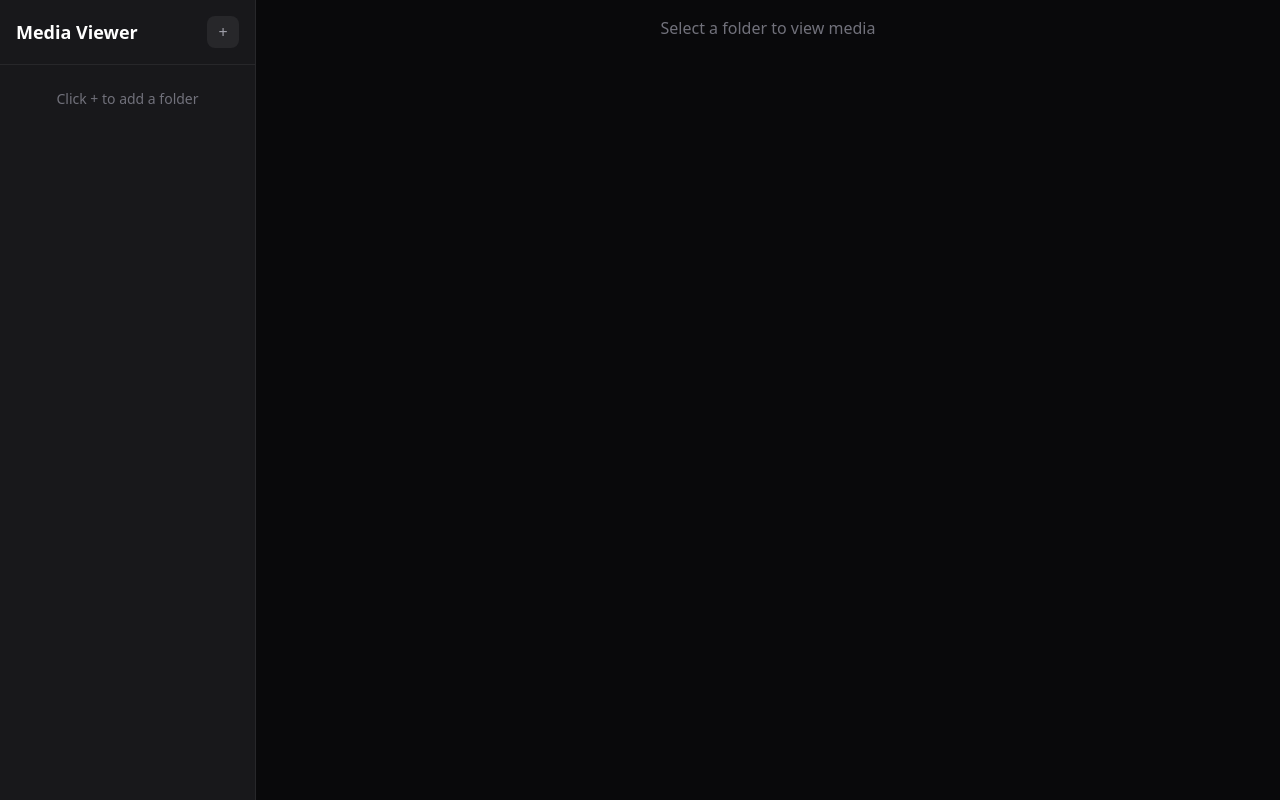
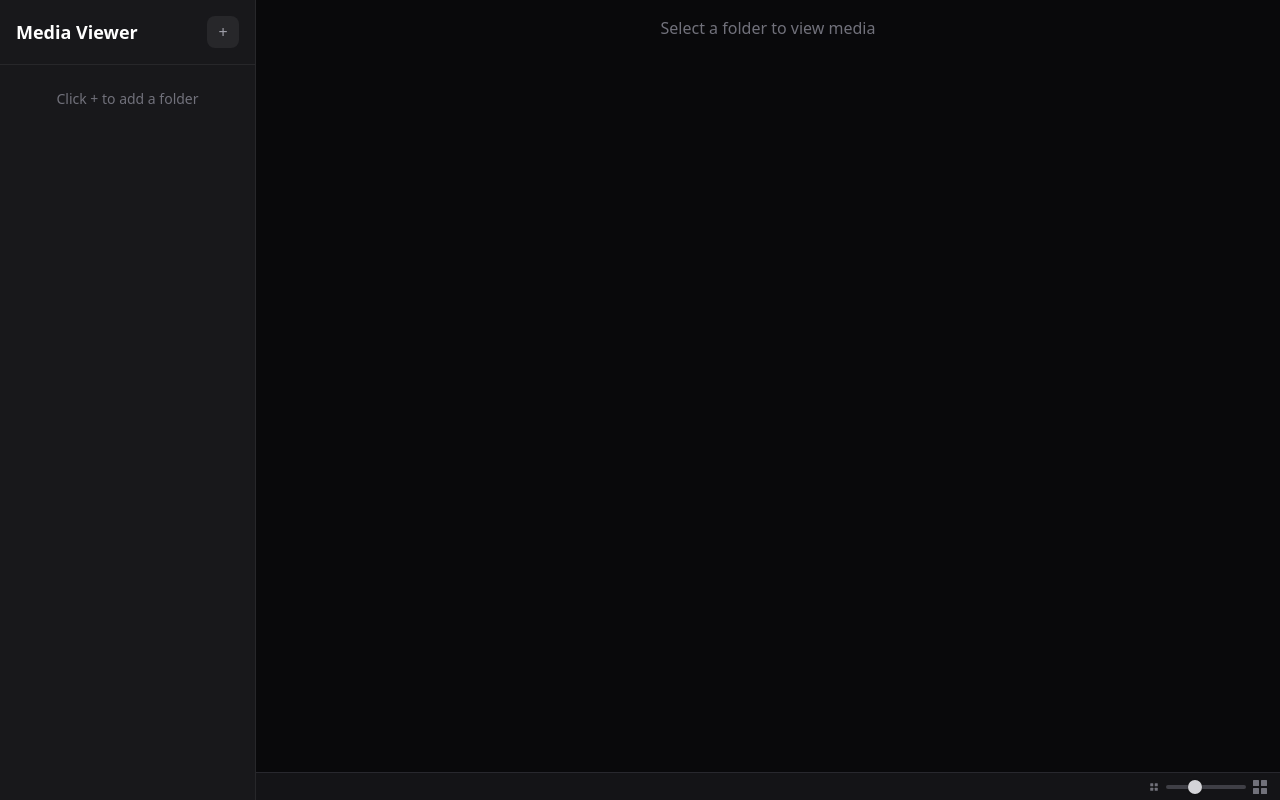
Before and after one commit to matthiasbalke/media-viewer-tauri, a SvelteKit app: page / in a window 1280 px wide. Built offline with nearby package versions, Linux system fonts and the light colour scheme.

Commit message:
add thumbnail size chooser (#2)

```diff
--- a/src/lib/components/MediaGrid.svelte
+++ b/src/lib/components/MediaGrid.svelte
@@ -4,9 +4,15 @@
 
     interface Props {
         path: string | null;
+        thumbnailSize?: number;
+        itemCount?: number;
     }
 
-    let { path }: Props = $props();
+    let {
+        path,
+        thumbnailSize = 128,
+        itemCount = $bindable(0),
+    }: Props = $props();
 
     // Media file extensions
     const IMAGE_EXTENSIONS = [
@@ -104,6 +110,11 @@
             files = [];
         }
     });
+
+    // Sync item count for statusbar
+    $effect(() => {
+        itemCount = files.length;
+    });
 </script>
 
 <div class="p-4">
@@ -123,11 +134,13 @@
         </div>
     {:else}
         <div
-            class="grid grid-cols-2 md:grid-cols-3 lg:grid-cols-4 xl:grid-cols-5 gap-4"
+            class="grid gap-4"
+            style="grid-template-columns: repeat(auto-fill, minmax({thumbnailSize}px, 1fr));"
         >
             {#each files as file}
                 <div
-                    class="group relative aspect-square bg-zinc-800 rounded-lg overflow-hidden hover:ring-2 hover:ring-blue-500 transition-all cursor-pointer"
+                    class="group relative bg-zinc-800 rounded-lg overflow-hidden hover:ring-2 hover:ring-blue-500 transition-all cursor-pointer"
+                    style="height: {thumbnailSize}px;"
                 >
                     {#if file.isVideo}
                         <div
--- /dev/null
+++ b/src/lib/components/StatusBar.svelte
@@ -0,0 +1,151 @@
+<script lang="ts">
+    interface Props {
+        thumbnailSize: number;
+        steps?: number[];
+        itemCount?: number;
+    }
+
+    let {
+        thumbnailSize = $bindable(128),
+        steps = [64, 128, 256, 512],
+        itemCount = 0,
+    }: Props = $props();
+
+    // Map slider index (0..steps.length-1) to actual step value
+    let sliderIndex = $derived(steps.indexOf(thumbnailSize));
+
+    function handleInput(e: Event) {
+        const target = e.target as HTMLInputElement;
+        const index = parseInt(target.value, 10);
+        thumbnailSize = steps[index];
+    }
+</script>
+
+<div class="statusbar">
+    <div class="statusbar-left">
+        {#if itemCount > 0}
+            <span class="item-count"
+                >{itemCount} {itemCount === 1 ? "item" : "items"}</span
+            >
+        {/if}
+    </div>
+
+    <div class="statusbar-right">
+        <svg class="size-icon" viewBox="0 0 16 16" fill="currentColor">
+            <rect x="3" y="3" width="4" height="4" rx="0.5" />
+            <rect x="9" y="3" width="4" height="4" rx="0.5" />
+            <rect x="3" y="9" width="4" height="4" rx="0.5" />
+            <rect x="9" y="9" width="4" height="4" rx="0.5" />
+        </svg>
+
+        <input
+            type="range"
+            min="0"
+            max={steps.length - 1}
+            step="1"
+            value={sliderIndex}
+            oninput={handleInput}
+            class="size-slider"
+            title="Thumbnail size: {thumbnailSize}px"
+        />
+
+        <svg
+            class="size-icon size-icon-large"
+            viewBox="0 0 16 16"
+            fill="currentColor"
+        >
+            <rect x="1" y="1" width="6" height="6" rx="0.5" />
+            <rect x="9" y="1" width="6" height="6" rx="0.5" />
+            <rect x="1" y="9" width="6" height="6" rx="0.5" />
+            <rect x="9" y="9" width="6" height="6" rx="0.5" />
+        </svg>
+    </div>
+</div>
+
+<style>
+    .statusbar {
+        display: flex;
+        align-items: center;
+        justify-content: space-between;
+        height: 28px;
+        padding: 0 12px;
+        background: rgba(24, 24, 27, 0.8);
+        backdrop-filter: blur(12px);
+        -webkit-backdrop-filter: blur(12px);
+        border-top: 1px solid rgba(63, 63, 70, 0.5);
+        font-size: 12px;
+        color: #a1a1aa;
+        flex-shrink: 0;
+        user-select: none;
+    }
+
+    .statusbar-left {
+        display: flex;
+        align-items: center;
+    }
+
+    .item-count {
+        font-variant-numeric: tabular-nums;
+    }
+
+    .statusbar-right {
+        display: flex;
+        align-items: center;
+        gap: 6px;
+    }
+
+    .size-icon {
+        width: 12px;
+        height: 12px;
+        color: #71717a;
+        flex-shrink: 0;
+    }
+
+    .size-icon-large {
+        width: 16px;
+        height: 16px;
+    }
+
+    /* Range slider — macOS-inspired minimal style */
+    .size-slider {
+        -webkit-appearance: none;
+        appearance: none;
+        width: 80px;
+        height: 4px;
+        background: #3f3f46;
+        border-radius: 2px;
+        outline: none;
+        cursor: pointer;
+    }
+
+    .size-slider::-webkit-slider-thumb {
+        -webkit-appearance: none;
+        appearance: none;
+        width: 14px;
+        height: 14px;
+        background: #d4d4d8;
+        border-radius: 50%;
+        cursor: pointer;
+        box-shadow: 0 0.5px 2px rgba(0, 0, 0, 0.4);
+        transition: background 0.15s ease;
+    }
+
+    .size-slider::-webkit-slider-thumb:hover {
+        background: #ffffff;
+    }
+
+    .size-slider::-moz-range-thumb {
+        width: 14px;
+        height: 14px;
+        background: #d4d4d8;
+        border: none;
+        border-radius: 50%;
+        cursor: pointer;
+        box-shadow: 0 0.5px 2px rgba(0, 0, 0, 0.4);
+        transition: background 0.15s ease;
+    }
+
+    .size-slider::-moz-range-thumb:hover {
+        background: #ffffff;
+    }
+</style>
--- a/src/routes/+layout.svelte
+++ b/src/routes/+layout.svelte
@@ -2,6 +2,7 @@
   import "../app.css";
   import FolderTree from "$lib/components/FolderTree.svelte";
   import MediaGrid from "$lib/components/MediaGrid.svelte";
+  import StatusBar from "$lib/components/StatusBar.svelte";
   import { open } from "@tauri-apps/plugin-dialog";
 
   let { children } = $props();
@@ -11,6 +12,12 @@
 
   // Currently selected directory for media grid
   let selectedPath: string | null = $state(null);
+
+  // Thumbnail size state
+  let thumbnailSize: number = $state(128);
+
+  // Item count from media grid
+  let mediaItemCount: number = $state(0);
 
   function handleFolderSelect(path: string) {
     selectedPath = path;
@@ -61,8 +68,11 @@
   </aside>
 
   <!-- Main content area -->
-  <main class="flex-1 overflow-auto">
-    <MediaGrid path={selectedPath} />
+  <main class="flex-1 flex flex-col overflow-hidden">
+    <div class="flex-1 overflow-auto">
+      <MediaGrid path={selectedPath} thumbnailSize={thumbnailSize} bind:itemCount={mediaItemCount} />
+    </div>
+    <StatusBar bind:thumbnailSize={thumbnailSize} itemCount={mediaItemCount} />
     {@render children()}
   </main>
 </div>
```
Also changed, not shown: 1 other file (tests, documents, lock files or other folders).
